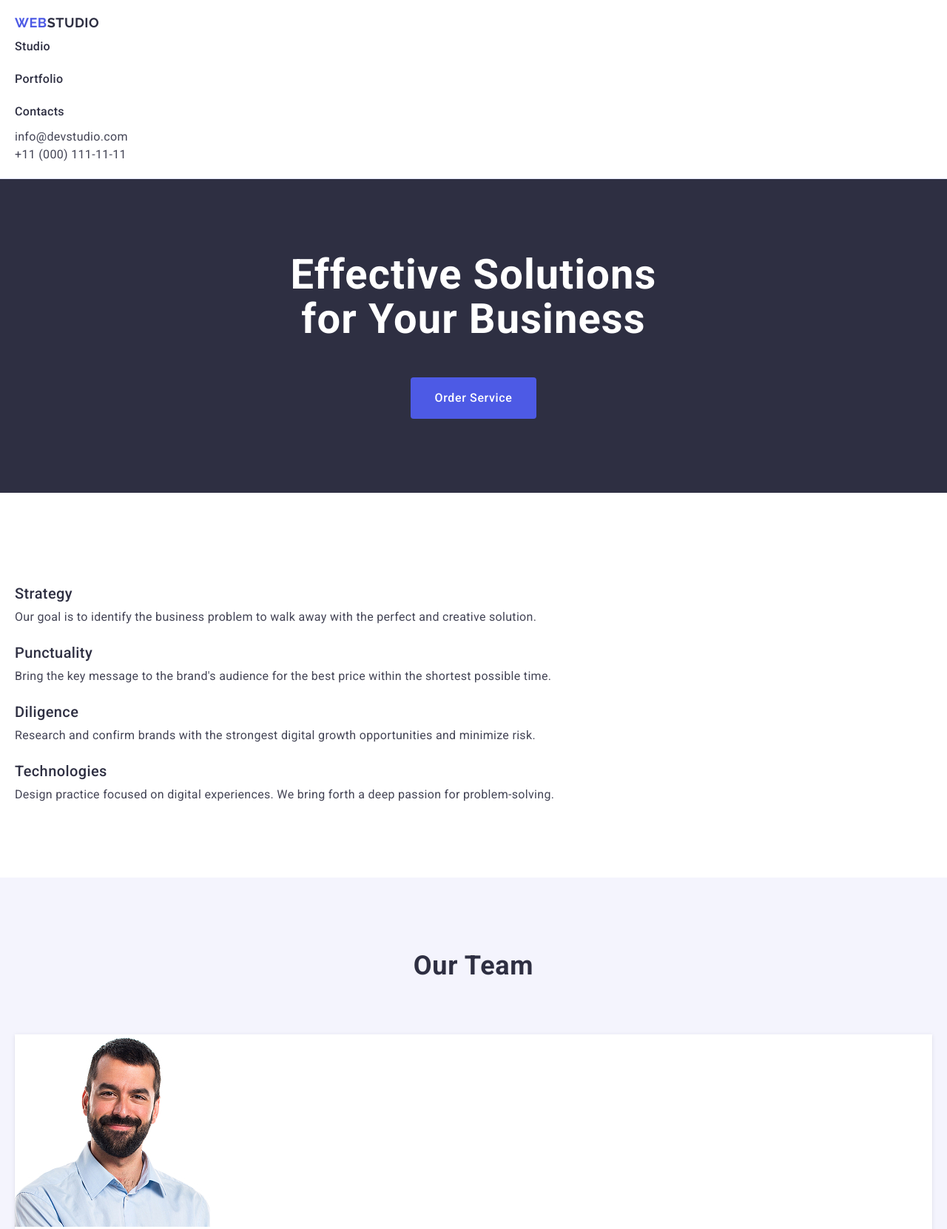
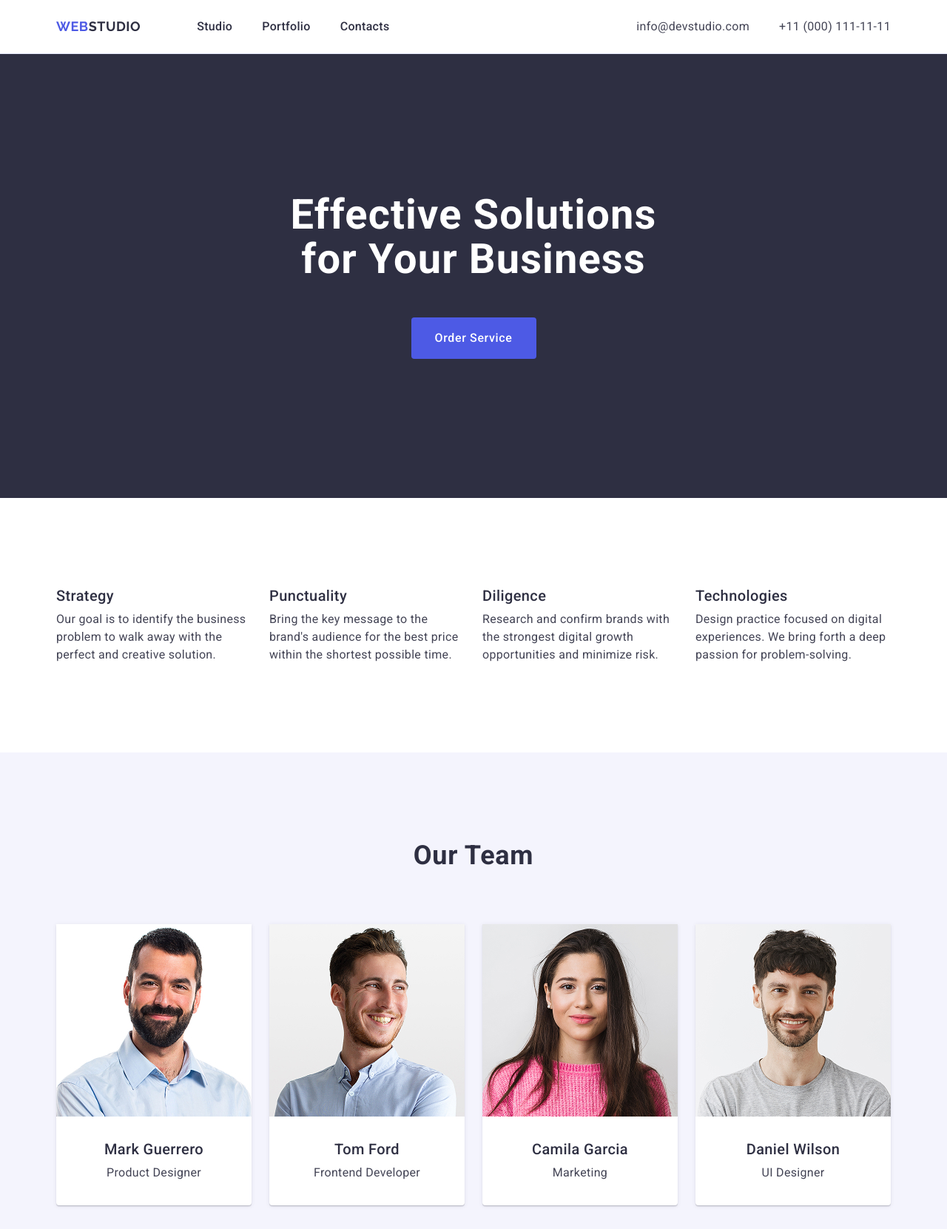
Before and after one commit to vosan/goit-markup-hw-02, a website: page index.html in a window 1280 px wide. Shown: the top 1661 px of the page at 74% size. Drawn offline with nearby package versions, Linux system fonts and the light colour scheme.

Commit message:
revert changes

```diff
--- a/css/styles.css
+++ b/css/styles.css
@@ -15,7 +15,13 @@ body {
   font-family: "Roboto", sans-serif;
   color: var(--slate);
   background-color: var(--white);
-  margin: 0;
+}
+
+/* Common */
+.container {
+  width: 1158px;
+  margin: 0 auto;
+  padding: 0 15px;
 }
 
 /* Reset and Global Styles */
@@ -54,13 +60,32 @@ button {
 
 /* Visually Hidden */
 .visually-hidden {
-  display: none;
+  position: absolute;
+  width: 1px;
+  height: 1px;
+  margin: -1px;
+  border: 0;
+  padding: 0;
+  white-space: nowrap;
+  clip-path: inset(100%);
+  clip: rect(0 0 0 0);
+  overflow: hidden;
 }
 
 /* HEADER */
 .page-header {
   border-bottom: 1px solid var(--cornflower);
-  padding: 20px;
+}
+
+.header-container {
+  display: flex;
+  align-items: center;
+}
+
+.header-nav {
+  display: flex;
+  align-items: center;
+  flex-grow: 1;
 }
 
 .logo {
@@ -71,10 +96,16 @@ button {
   letter-spacing: 0.03em;
   text-transform: uppercase;
   color: var(--iris);
+  margin-right: 76px;
 }
 
-.logo-studio {
+.page-header .logo-studio {
   color: var(--navy-blue);
+}
+
+.nav-list {
+  display: flex;
+  gap: 40px;
 }
 
 .nav-link {
@@ -83,7 +114,7 @@ button {
   line-height: 1.5;
   letter-spacing: 0.02em;
   color: var(--navy-blue);
-  padding: 10px 0;
+  padding: 24px 0;
   display: block;
 }
 
@@ -94,6 +125,11 @@ button {
 
 .contacts {
   font-style: normal;
+}
+
+.contacts-list {
+  display: flex;
+  gap: 40px;
 }
 
 .contacts-link {
@@ -111,17 +147,17 @@ button {
 /* HERO SECTION */
 .hero-section {
   background-color: var(--navy-blue);
-  padding: 100px 20px;
-  text-align: center;
+  padding: 188px 0;
 }
 
 .hero-title {
   font-size: 56px;
   line-height: 1.07;
+  text-align: center;
   letter-spacing: 0.02em;
   color: var(--white);
   max-width: 496px;
-  margin: 0 auto 48px;
+  margin: 0 auto;
 }
 
 .hero-button {
@@ -132,9 +168,10 @@ button {
   line-height: 1.5;
   letter-spacing: 0.04em;
   color: var(--white);
+  display: block;
   min-width: 169px;
   height: 56px;
-  padding: 16px 32px;
+  margin: 48px auto 0;
 }
 
 .hero-button:hover,
@@ -144,7 +181,16 @@ button {
 
 /* FEATURES SECTION */
 .features-section {
-  padding: 100px 20px;
+  padding: 120px 0;
+}
+
+.features-list {
+  display: flex;
+  gap: 24px;
+}
+
+.features-item {
+  width: calc((100% - 72px) / 4);
 }
 
 .features-subtitle {
@@ -154,7 +200,6 @@ button {
   letter-spacing: 0.02em;
   color: var(--navy-blue);
   margin-bottom: 8px;
-  margin-top: 24px;
 }
 
 .features-text {
@@ -167,7 +212,7 @@ button {
 /* TEAM SECTION */
 .team-section {
   background-color: var(--cloud);
-  padding: 100px 20px;
+  padding: 120px 0;
 }
 
 .team-title {
@@ -180,19 +225,23 @@ button {
   margin-bottom: 72px;
 }
 
+.team-list {
+  display: flex;
+  gap: 24px;
+}
+
 .team-item {
   background-color: var(--white);
+  width: calc((100% - 72px) / 4);
   border-radius: 0 0 4px 4px;
   box-shadow:
     0 2px 1px 0 rgba(46, 47, 66, 0.08),
     0 1px 1px 0 rgba(46, 47, 66, 0.16),
     0 1px 6px 0 rgba(46, 47, 66, 0.08);
-  margin-bottom: 24px;
 }
 
 .team-info {
   padding: 32px 0;
-  text-align: center;
 }
 
 .team-member-name {
@@ -201,6 +250,7 @@ button {
   line-height: 1.2;
   letter-spacing: 0.02em;
   color: var(--navy-blue);
+  text-align: center;
   margin-bottom: 8px;
 }
 
@@ -209,11 +259,12 @@ button {
   line-height: 1.5;
   letter-spacing: 0.02em;
   color: var(--slate);
+  text-align: center;
 }
 
 /* PORTFOLIO SECTION */
 .portfolio-section {
-  padding: 100px 20px;
+  padding: 120px 0;
 }
 
 .portfolio-title {
@@ -226,11 +277,21 @@ button {
   margin-bottom: 72px;
 }
 
+.portfolio-list {
+  display: flex;
+  flex-wrap: wrap;
+  column-gap: 24px;
+  row-gap: 48px;
+}
+
+.portfolio-item {
+  width: calc((100% - 48px) / 3);
+}
+
 .portfolio-info {
   padding: 32px 16px;
   border: 1px solid var(--cornflower);
   border-top: none;
-  margin-bottom: 24px;
 }
 
 .portfolio-subtitle {
@@ -252,7 +313,7 @@ button {
 /* FOOTER */
 .page-footer {
   background-color: var(--navy-blue);
-  padding: 100px 20px;
+  padding: 100px 0;
 }
 
 .page-footer .logo {
--- a/index.html
+++ b/index.html
@@ -20,55 +20,60 @@
   <body>
     <!-- HEADER -->
     <header class="page-header">
-      <nav>
+      <div class="container header-container">
+        <nav class="header-nav">
           <a class="logo" href="./index.html"
             >Web<span class="logo-studio">Studio</span></a
           >
 
-        <ul>
-          <li><a class="nav-link" href="">Studio</a></li>
-          <li><a class="nav-link" href="">Portfolio</a></li>
-          <li><a class="nav-link" href="">Contacts</a></li>
+          <ul class="nav-list">
+            <li class="nav-item"><a class="nav-link" href="">Studio</a></li>
+            <li class="nav-item"><a class="nav-link" href="">Portfolio</a></li>
+            <li class="nav-item"><a class="nav-link" href="">Contacts</a></li>
           </ul>
         </nav>
 
         <address class="contacts">
-        <ul>
-          <li>
+          <ul class="contacts-list">
+            <li class="contacts-item">
               <a class="contacts-link" href="mailto:info@devstudio.com"
                 >info@devstudio.com</a
               >
             </li>
-          <li>
+            <li class="contacts-item">
               <a class="contacts-link" href="tel:+110001111111"
                 >+11 (000) 111-11-11</a
               >
             </li>
           </ul>
         </address>
+      </div>
     </header>
 
     <main>
       <!-- HERO -->
       <section class="hero-section">
+        <div class="container">
           <h1 class="hero-title">Effective Solutions for Your Business</h1>
 
           <button class="hero-button" type="button">Order Service</button>
+        </div>
       </section>
 
       <!-- FEATURES -->
       <section class="features-section">
+        <div class="container">
           <h2 class="visually-hidden">Our Features</h2>
-        <ul>
-          <li>
+          <ul class="features-list">
+            <li class="features-item">
               <h3 class="features-subtitle">Strategy</h3>
               <p class="features-text">
-              Our goal is to identify the business problem to walk away with the
-              perfect and creative solution.
+                Our goal is to identify the business problem to walk away with
+                the perfect and creative solution.
               </p>
             </li>
 
-          <li>
+            <li class="features-item">
               <h3 class="features-subtitle">Punctuality</h3>
               <p class="features-text">
                 Bring the key message to the brand's audience for the best price
@@ -76,7 +81,7 @@
               </p>
             </li>
 
-          <li>
+            <li class="features-item">
               <h3 class="features-subtitle">Diligence</h3>
               <p class="features-text">
                 Research and confirm brands with the strongest digital growth
@@ -84,7 +89,7 @@
               </p>
             </li>
 
-          <li>
+            <li class="features-item">
               <h3 class="features-subtitle">Technologies</h3>
               <p class="features-text">
                 Design practice focused on digital experiences. We bring forth a
@@ -92,15 +97,18 @@
               </p>
             </li>
           </ul>
+        </div>
       </section>
 
       <!-- TEAM -->
       <section class="team-section">
+        <div class="container">
           <h2 class="team-title">Our Team</h2>
 
-        <ul>
+          <ul class="team-list">
             <li class="team-item">
               <img
+                class="team-img"
                 src="images/mark_guerrero.jpg"
                 alt="Mark Guerrero"
                 width="264"
@@ -114,6 +122,7 @@
 
             <li class="team-item">
               <img
+                class="team-img"
                 src="images/tom_ford.jpg"
                 alt="Tom Ford"
                 width="264"
@@ -127,6 +136,7 @@
 
             <li class="team-item">
               <img
+                class="team-img"
                 src="images/camila_garcia.jpg"
                 alt="Camila Garcia"
                 width="264"
@@ -140,6 +150,7 @@
 
             <li class="team-item">
               <img
+                class="team-img"
                 src="images/daniel_wilson.jpg"
                 alt="Daniel Wilson"
                 width="264"
@@ -151,15 +162,18 @@
               </div>
             </li>
           </ul>
+        </div>
       </section>
 
       <!-- PORTFOLIO -->
       <section class="portfolio-section">
+        <div class="container">
           <h2 class="portfolio-title">Our Portfolio</h2>
 
-        <ul>
-          <li>
+          <ul class="portfolio-list">
+            <li class="portfolio-item">
               <img
+                class="portfolio-img"
                 src="./images/banking_app.jpg"
                 alt="Banking App"
                 width="360"
@@ -171,8 +185,9 @@
               </div>
             </li>
 
-          <li>
+            <li class="portfolio-item">
               <img
+                class="portfolio-img"
                 src="./images/cashless_payment.jpg"
                 alt="Cashless Payment"
                 width="360"
@@ -184,8 +199,9 @@
               </div>
             </li>
 
-          <li>
+            <li class="portfolio-item">
               <img
+                class="portfolio-img"
                 src="./images/meditation_app.jpg"
                 alt="Meditation App"
                 width="360"
@@ -197,8 +213,9 @@
               </div>
             </li>
 
-          <li>
+            <li class="portfolio-item">
               <img
+                class="portfolio-img"
                 src="./images/taxi_service.jpg"
                 alt="Taxi Service"
                 width="360"
@@ -210,8 +227,9 @@
               </div>
             </li>
 
-          <li>
+            <li class="portfolio-item">
               <img
+                class="portfolio-img"
                 src="./images/screen_illustrations.jpg"
                 alt="Screen Illustrations"
                 width="360"
@@ -223,8 +241,9 @@
               </div>
             </li>
 
-          <li>
+            <li class="portfolio-item">
               <img
+                class="portfolio-img"
                 src="./images/online_courses.jpg"
                 alt="Online Courses"
                 width="360"
@@ -236,18 +255,21 @@
               </div>
             </li>
           </ul>
+        </div>
       </section>
     </main>
 
     <footer class="page-footer">
+      <div class="container">
         <a class="logo" href="./index.html"
           >Web<span class="logo-studio">Studio</span></a
         >
 
         <p class="footer-text">
-        Increase the flow of customers and sales for your business with digital
-        marketing & growth solutions.
+          Increase the flow of customers and sales for your business with
+          digital marketing & growth solutions.
         </p>
+      </div>
     </footer>
   </body>
 </html>
```
Lines whose indentation alone changed are shown as unchanged.
